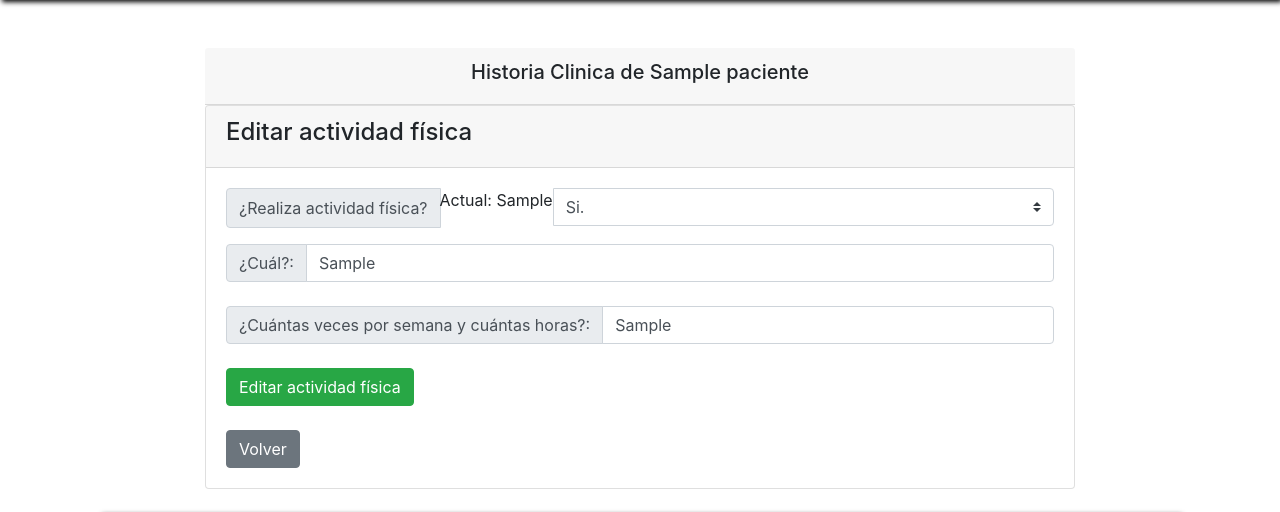
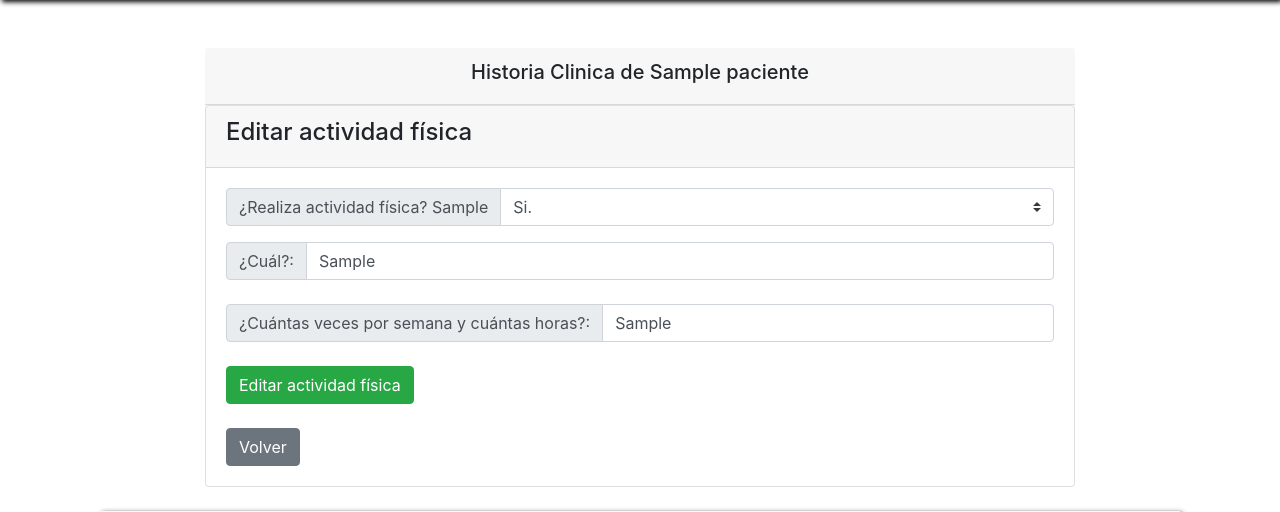
Before and after one commit to ngalinanes/NutriPatients, a Flask app: page /edit_actividad_fisica/1 in a window 1280 px wide. Shown: the part 134-646 px from the top of the page. Run offline with Flask 2, Linux system fonts and the light colour scheme; tables that the repository leaves empty hold one stand-in row (values such as "Sample post"); some libraries are stand-ins or nearby versions.

Commit message:
Se ordeno el template de edit_actividad_fisica y se corrigio un error en un condicional de historia clinica

```diff
--- a/templates/historia_clinica/edit_actividad_fisica.html
+++ b/templates/historia_clinica/edit_actividad_fisica.html
@@ -23,11 +23,8 @@
                                 <div class="d-flex">
                                     <div class="input-group mb-3">
                                         <div class="input-group-prepend">
-                                            <label class="input-group-text">¿Realiza actividad física?</label>
+                                            <label class="input-group-text">¿Realiza actividad física? {{ actividad_fisica.actividad }}</label>
                                         </div>
-                                        {% if actividad_fisica %}
-                                        <p>Actual: {{ actividad_fisica.actividad }}</p>
-                                        {% endif %}
                                         <select name="actividad" class="custom-select">
                                             <option value="Si">Si.</option>
                                             <option value="No">No.</option>
--- a/templates/historia_clinica/ver_historia_clinica.html
+++ b/templates/historia_clinica/ver_historia_clinica.html
@@ -306,7 +306,7 @@
                                         {% if actividad_fisica %}
                                         <div class="card-body">
                                             <label><b>¿Realiza actividad física?: </b> {{ actividad_fisica.actividad }}</label>
-                                            {% if actividad_fisica.actividad == "Si." %}
+                                            {% if actividad_fisica.actividad == "Si" %}
                                             <hr class="intro-divider">
                                             <label><b>¿Cuál?: </b>{{ actividad_fisica.cual_actividad }}</label>
                                             <hr class="intro-divider">
```
